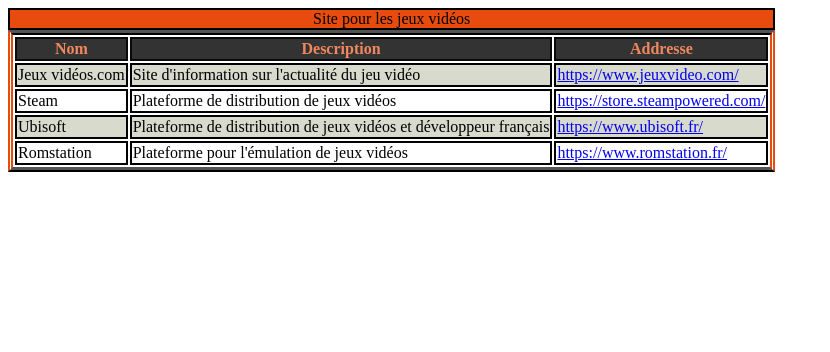
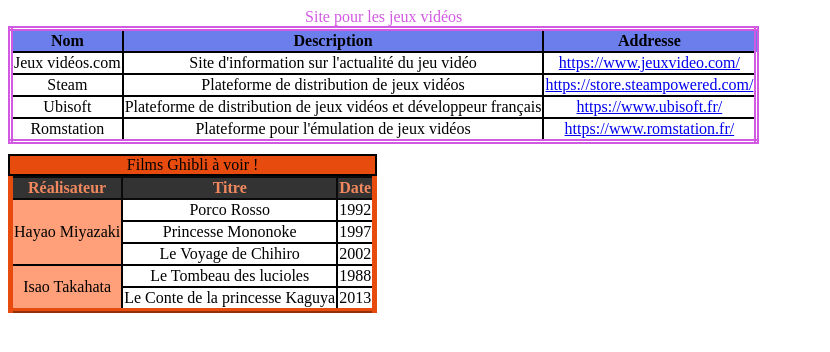
Before and after one commit to LaurentTeyssier/adrar_lt, a plain HTML site: page 5_Exercices_En_Cours_Formation/html_css/test_html_table_1/index.html in a window 1280 px wide. Shown: the whole page, without its empty margins (0-830 px from the left). Drawn offline with Linux system fonts and the light colour scheme.

Commit message:
updating first table tp

```diff
--- a/5_Exercices_En_Cours_Formation/html_css/test_html_table_1/index.html
+++ b/5_Exercices_En_Cours_Formation/html_css/test_html_table_1/index.html
@@ -15,26 +15,60 @@
             <th>Description</th>
             <th>Addresse</th>
         </tr>
-        <tr>
-        <td>Jeux vidéos.com</td>
+        <tr class="tr_1">
+        <td class="grey">Jeux vidéos.com</td>
         <td>Site d'information sur l'actualité du jeu vidéo</td>
-        <td><a href="https://www.jeuxvideo.com/">https://www.jeuxvideo.com/</a></td>
+        <td class="grey"><a href="https://www.jeuxvideo.com/">https://www.jeuxvideo.com/</a></td>
         </tr>
-        <tr>
+        <tr class="tr_2">
             <td>Steam</td>
-            <td>Plateforme de distribution de jeux vidéos</td>
+            <td class="grey">Plateforme de distribution de jeux vidéos</td>
             <td><a href="https://store.steampowered.com/">https://store.steampowered.com/</a></td>
         </tr>
         <tr>
-            <td>Ubisoft</td>
+            <td class="grey">Ubisoft</td>
             <td>Plateforme de distribution de jeux vidéos et développeur français</td>
-            <td><a href="https://www.ubisoft.fr/">https://www.ubisoft.fr/</a></td>
+            <td class="grey"><a href="https://www.ubisoft.fr/">https://www.ubisoft.fr/</a></td>
         </tr>
-        <tr>
+        <tr class="tr_3">
             <td>Romstation</td>
-            <td>Plateforme pour l'émulation de jeux vidéos</td>
+            <td class="grey">Plateforme pour l'émulation de jeux vidéos</td>
             <td><a href="https://www.romstation.fr/">https://www.romstation.fr/</a></td>
         </tr>
     </table>
+    <table class="table_2">
+        <caption class="caption_2">Films Ghibli à voir !</caption>
+        <thead>
+            <tr>
+                <th class="th_2">Réalisateur</th>
+                <th class="th_2">Titre</th>
+                <th class="th_2">Date</th>
+            </tr>
+        </thead>
+        <tbody class="tbody_2">
+            <tr>
+                <td rowspan="3" class="name">Hayao Miyazaki</td>
+                <td>Porco Rosso</td>
+                <td>1992</td>
+            </tr>
+            <tr>
+                <td>Princesse Mononoke</td>
+                <td>1997</td>
+            </tr>
+            <tr>
+                <td>Le Voyage de Chihiro</td>
+                <td>2002</td>
+            </tr>
+            <tr>
+                <td rowspan="2" class="name">Isao Takahata</td>
+                <td>Le Tombeau des lucioles</td>
+                <td>1988</td>
+            </tr>
+            <tr>
+                <td>Le Conte de la princesse Kaguya</td>
+                <td>2013</td>
+            </tr>
+        </tbody>
+    </table>
 </body>
 </html>
--- a/5_Exercices_En_Cours_Formation/html_css/test_html_table_1/style.css
+++ b/5_Exercices_En_Cours_Formation/html_css/test_html_table_1/style.css
@@ -1,25 +1,67 @@
+
+
+
+
+
+/* Violet and blue table */
+
 table {
-    border-top: black ridge 5px;
-    border-left: rgb(231, 76, 14) double 5px;
-    border-right: rgb(231, 76, 14) double 5px;
-    border-bottom: black ridge 5px;
+
+    border: rgb(210, 90, 226) double 5px;
+    border-collapse: collapse;
+
 }
 
 th {
+    background-color: rgba(70, 94, 231, 0.801);
+    text-align: center;
+    border: black solid 2px;
+
+}
+
+td {
+    border: black solid 2px;
+    text-align: center;
+}
+
+caption {
+        color: rgb(210, 90, 226);
+}
+
+
+
+
+/* Orange and black table */
+
+.table_2 {
+    margin-top: 10px;
+    border: black solid 2px;
+    border-left: rgb(231, 76, 14) solid 5px;
+    border-right: rgb(231, 76, 14) solid 5px;
+    border-bottom: rgb(231, 76, 14) ridge 5px;
+    border-collapse: collapse;
+
+}
+
+.th_2 {
     background-color: rgba(0, 0, 0, 0.801);
     color: rgb(241, 136, 94);
     border: rgb(10, 10, 10) solid 2px;
+
 }
 
 td {
     border: black solid 2px;
 }
 
-tr:nth-child(even) {
-    background-color: rgb(217, 218, 206);
+
+.caption_2 {
+    border: black solid 2px;
+    background-color: rgb(231, 76, 14);
+    color: black;
+    text-align: center;
 }
 
-caption {
-    border: black solid 2px;
-    background-color: rgb(231, 76, 14);
+.name {
+    background-color: lightsalmon;
 }
```
